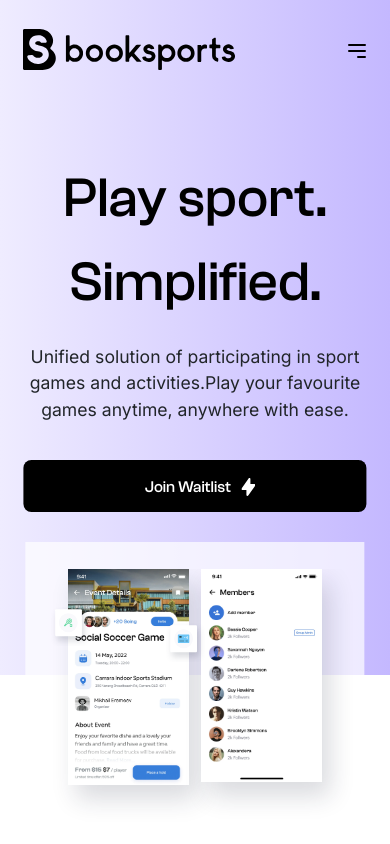
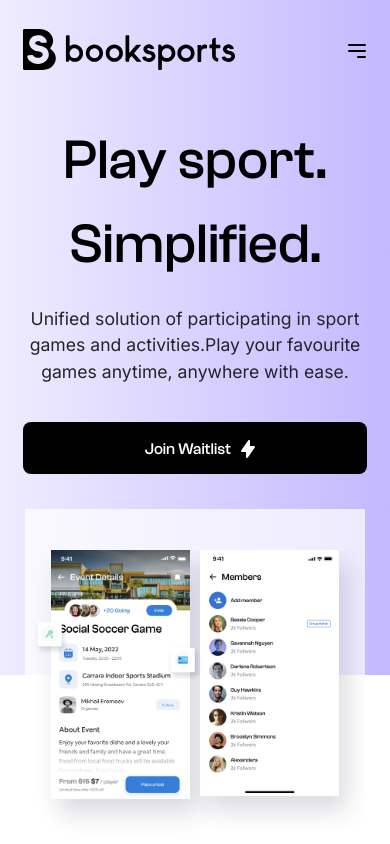
Before and after one commit to tanuj-22/booksports, a React (Create React App) app: page / in a window 390 px wide. Shown: the top 844 px of the page. Built offline with nearby package versions, Linux system fonts and the light colour scheme; a web font is replaced by a local one.

Commit message:
first Page content position changed to static

```diff
--- a/src/Components/HomeMainContent/MobileMockups.js
+++ b/src/Components/HomeMainContent/MobileMockups.js
@@ -9,7 +9,7 @@ const MobileMockups = () => {
     <>
       <div
         className="mobile-mockup-container"
-        style={{ overflowX: "hidden", height: "150%" }}
+        style={{ overflowX: "hidden", height: "110%" }}
       >
         <img
           src={MobileMockupLeft}
@@ -31,8 +31,6 @@ const MobileMockups = () => {
           data-aos-anchor="#join-waitlist-btn"
           data-aos-anchor-placement="top-bottom"
         />
-      </div>
-
         <div className="mockup-icons">
           <img
             src={MobileMockupIconLeft}
@@ -55,6 +53,7 @@ const MobileMockups = () => {
             data-aos-anchor-placement="top-bottom"
           />
         </div>
+      </div>
     </>
   );
 };
--- a/src/Components/HomePageMainContent.js
+++ b/src/Components/HomePageMainContent.js
@@ -1,4 +1,5 @@
-import React, { lazy, Suspense, useEffect, useRef, useState } from "react";
+// import React, { lazy, Suspense, useEffect, useRef, useState } from "react";
+import React, { lazy, Suspense} from "react";
 import { Button } from "react-bootstrap";
 import lightningLogo from "../assests/lightningLogo.svg";
 
@@ -7,32 +8,33 @@ import "../css/HomePageMainContent.css";
 const MobileMockups = lazy(() => import("./HomeMainContent/MobileMockups"));
 
 const HomePageMainContent = () => {
-  const inputRef = useRef(null);
-  const [length, setLength] = useState(900);
+  // const inputRef = useRef(null);
+  // const [length, setLength] = useState(900);
 
-  useEffect(() => {
-    if (inputRef && inputRef.current && window.innerWidth <= 768) {
-      setLength(inputRef.current.getBoundingClientRect().height + 100);
-    } else if (inputRef && inputRef.current && window.innerWidth > 768) {
-      setLength(inputRef.current.getBoundingClientRect().height + 200);
-    }
+  // useEffect(() => {
+  //   if (inputRef && inputRef.current && window.innerWidth <= 768) {
+  //     setLength(inputRef.current.getBoundingClientRect().height + 100);
+  //   } else if (inputRef && inputRef.current && window.innerWidth > 768) {
+  //     setLength(inputRef.current.getBoundingClientRect().height + 200);
+  //   }
 
-  }, []);
-  const handleResize = () => {
-    if (inputRef && inputRef.current && window.innerWidth <= 768) {
-      setLength(inputRef.current.getBoundingClientRect().height + 100);
-    } else if (inputRef && inputRef.current && window.innerWidth > 768) {
-      setLength(inputRef.current.getBoundingClientRect().height + 200);
-    }
-  };
+  // }, []);
+  // const handleResize = () => {
+  //   if (inputRef && inputRef.current && window.innerWidth <= 768) {
+  //     setLength(inputRef.current.getBoundingClientRect().height + 100);
+  //   } else if (inputRef && inputRef.current && window.innerWidth > 768) {
+  //     setLength(inputRef.current.getBoundingClientRect().height + 200);
+  //   }
+  // };
 
-  useEffect(() => {
-    window.addEventListener("resize", handleResize, false);
-  }, []);
+  // useEffect(() => {
+  //   window.addEventListener("resize", handleResize, false);
+  // }, []);
   return (
     <>
-      <div className="homePageContents" style={{ height: length }}>
-        <div ref={inputRef} className="HomeMainContent">
+    <div className="homePageContents" style={{ height: "max-content" }}>
+      {/* <div className="homePageContents" style={{ height: length }}> */}
+        <div className="HomeMainContent">
           <div data-aos="fade-up" className="bigText">
             Play sport. Simplified.
           </div>
@@ -77,11 +79,11 @@ const HomePageMainContent = () => {
               className="HomeMainContentBackground"
             >
               &nbsp;
-            </div>
 
             <Suspense fallback={<></>}>
               <MobileMockups />
             </Suspense>
+            </div>
           </div>
         </div>
       </div>
--- a/src/css/CommunitySportsContent.css
+++ b/src/css/CommunitySportsContent.css
@@ -9,7 +9,15 @@
   height: max-content;
   /* background-color: rgba(0, 255, 255, 0.509); */
 }
-@media screen and (min-width: 1400px) {
+.Comm-container > .block-container {
+  padding-top: 10%;
+}
+@media  screen and (max-width : 768px) {
+  .Comm-container > .block-container {
+    padding-top: 0;
+  }
+}
+/* @media screen and (min-width: 1400px) {
   .Comm-container > .block-container {
     padding-top: 10%;
   }
@@ -43,7 +51,7 @@
   .Comm-container > .block-container {
     padding-top: 20%;
   }
-}
+} */
 
 .Comm-container .container {
   width: 80% !important;
--- a/src/css/HomePageMainContent.css
+++ b/src/css/HomePageMainContent.css
@@ -5,7 +5,7 @@
   color: #000;
 }
 .homePageContents {
-  position: relative;
+  /* position: relative; */
   z-index: 1;
   width: 100%;
   height: 133vh;
@@ -30,11 +30,12 @@
 }
 
 .HomeMainContent {
-  position: absolute;
-  top: 10%;
+  margin-top: 9%;
+  /* position: absolute; */
+  /* top: 10%; */
   /* from 15% */
-  left: 50%;
-  transform: translate(-50%, 0%);
+  /* left: 50%; */
+  /* transform: translate(-50%, 0%); */
   width: 100%;
 }
 
@@ -61,18 +62,24 @@
   }
 
   .HomeMainContent {
-    top: 10%;
+    /* top: 10%; */
   }
+}
+.join-btn-wrapper{
+  display: flex;
+  justify-content: center;
+  align-items: center;
 }
 .JoinButton {
   background-color: #000 !important;
   border: 0 !important;
   outline: 0 !important;
   box-shadow: none !important;
-  position: relative;
-  top: 1.5vh !important;
-  left: 50% !important;
-  transform: translateX(-50%) !important;
+  margin-top: 1.5vh;
+  /* position: relative; */
+  /* top: 1.5vh !important;
+  left: 50% !important; */
+  /* transform: translateX(-50%) !important; */
   margin-left: auto !important;
   margin-right: auto !important;
   border-radius: 0px !important;
@@ -103,13 +110,14 @@
 }
 /* new */
 .mockup-background-container {
-  position: relative;
-  height: 97vh;
-  min-height: 865px;
+  /* position: relative; */
+  height: max-content;
+  /* height: 97vh;
+  min-height: 865px; */
   width: 100%;
 }
 
-@media screen and (max-width: 1200px) {
+/* @media screen and (max-width: 1200px) {
   .mockup-background-container {
     height: 80vh;
     min-height: 600px;
@@ -132,16 +140,18 @@
     height: 32vh;
     min-height: 240px;
   }
-}
+} */
 .HomeMainContentBackground {
-  position: relative;
-  top: 10%;
+  /* position: relative; */
+  /* top: 10%; */
+  margin: 0 auto;
+  margin-top: 5%;
   height: 90%;
   width: 80%;
   background: rgba(255, 255, 255, 0.7);
-  z-index: -1;
-  left: 50%;
-  transform: translateX(-50%);
+  /* z-index: -1; */
+  /* left: 50%;
+  transform: translateX(-50%); */
 }
 @media screen and (max-width: 572px) {
   .HomeMainContentBackground {
@@ -149,62 +159,47 @@
     top: 10%;
   }
 }
-/* .mockup-background-container{
-    height: 50vh;
-    overflow: hidden;
-    background-color: aqua;
-
-  }
-  .HomeMainContentBackground {
-    width: 80vw;
-    height: 42vh;
-    background: rgba(255, 255, 255, 0.7);
-    position: relative;
-    top: 10vh;
-    margin-left: auto;
-    margin-right: auto;
-    z-index: 0;
-    overflow: hidden;
-
-  }
-
-
-  .mobile-mockup-container {
-    position: relative;
-    top: -25vh;
-  } */
 
 .mobile-mockup-container {
-  position: absolute;
-  bottom: 0;
-  top: 20%;
+  /* position: absolute; */
+  /* bottom: 0; */
+  /* top: 20%; */
+  margin: 0 auto;
+  margin-top: 5%;
   display: flex;
   justify-content: center;
-  gap: 3%;
+  /* gap: 3%; */
   width: 100%;
   align-items: flex-start;
+  padding-bottom: 36px;
+}
+.mobile-mockup-container img:nth-of-type(1){
+  margin-right: 1.5%;
+}
+.mobile-mockup-container img:nth-of-type(2){
+  margin-left: 1.5%;
 }
 
 .mobile-mockup-container img {
   /* margin-left: 2vw;
   margin-right: 2vw; */
-  width: 30%;
+  width: 40%;
   z-index: 1;
-  position: relative;
+  /* position: relative; */
   box-shadow: 7.69px 14.42px 23.06px rgba(26, 34, 56, 0.16);
 }
 @media screen and (max-width: 800px) {
   .mobile-mockup-container img {
     /* margin-left: 2vw;
     margin-right: 2vw; */
-    width: 31%;
+    width: 41%;
   }
 }
 @media screen and (max-width: 560px) {
   .mobile-mockup-container img {
     /* margin-left: 2vw;
     margin-right: 2vw; */
-    width: 31%;
+    width: 41%;
   }
   .mobile-mockup-container {
     top: 20%;
@@ -213,28 +208,30 @@
 
 .mockup-icon-left {
   position: absolute;
-  top: 40%;
-  left: 13.2%;
+  top: 32%;
+  left: 10.8%;
   z-index: 4;
-  width: 9%;
+  width: 9% !important;
+  box-shadow: none !important;
 }
 
 .mockup-icon-right {
   position: absolute;
-  top: 49.5%;
-  left: 43%;
+  top: 40%;
+  left: 42%;
   z-index: 4;
-  width: 9%;
+  width: 9% !important;
+  box-shadow: none !important;
 }
 @media screen and (max-width: 960px) {
   .mockup-icon-left {
-    top: 28%;
-    left: 13.2%;
+    top: 32%;
+    left: 10.8%;
     width: 10%;
   }
   .mockup-icon-right {
-    top: 38%;
-    left: 42.5%;
+    top: 40%;
+    left: 42%;
     width: 10%;
   }
 }
@@ -242,10 +239,12 @@
 @media screen and (max-width: 560px) {
   .mockup-icon-left {
     top: 34%;
+    left: 8.8%;
     width: 10%;
   }
   .mockup-icon-right {
-    top: 40%;
+    top: 42%;
+    left: 41.4%;
     width: 10%;
   }
 }
```
Lines whose indentation alone changed are shown as unchanged.
